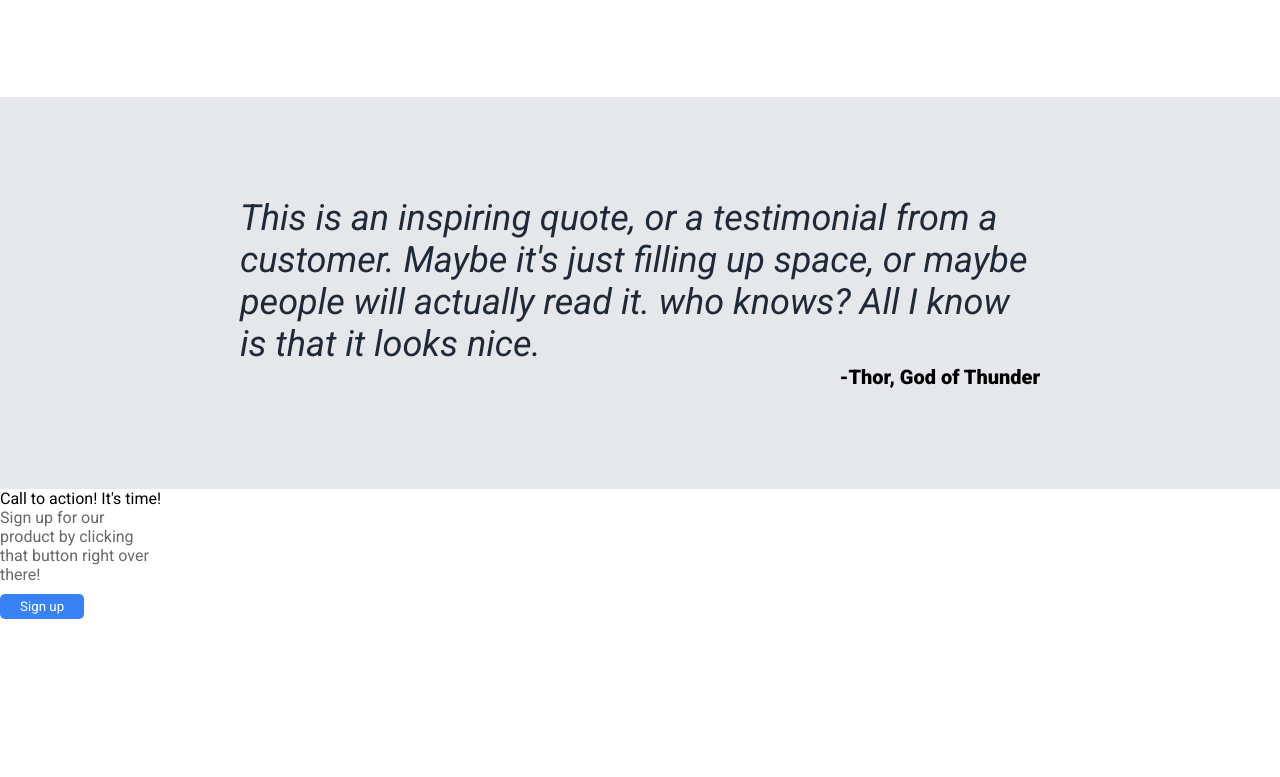
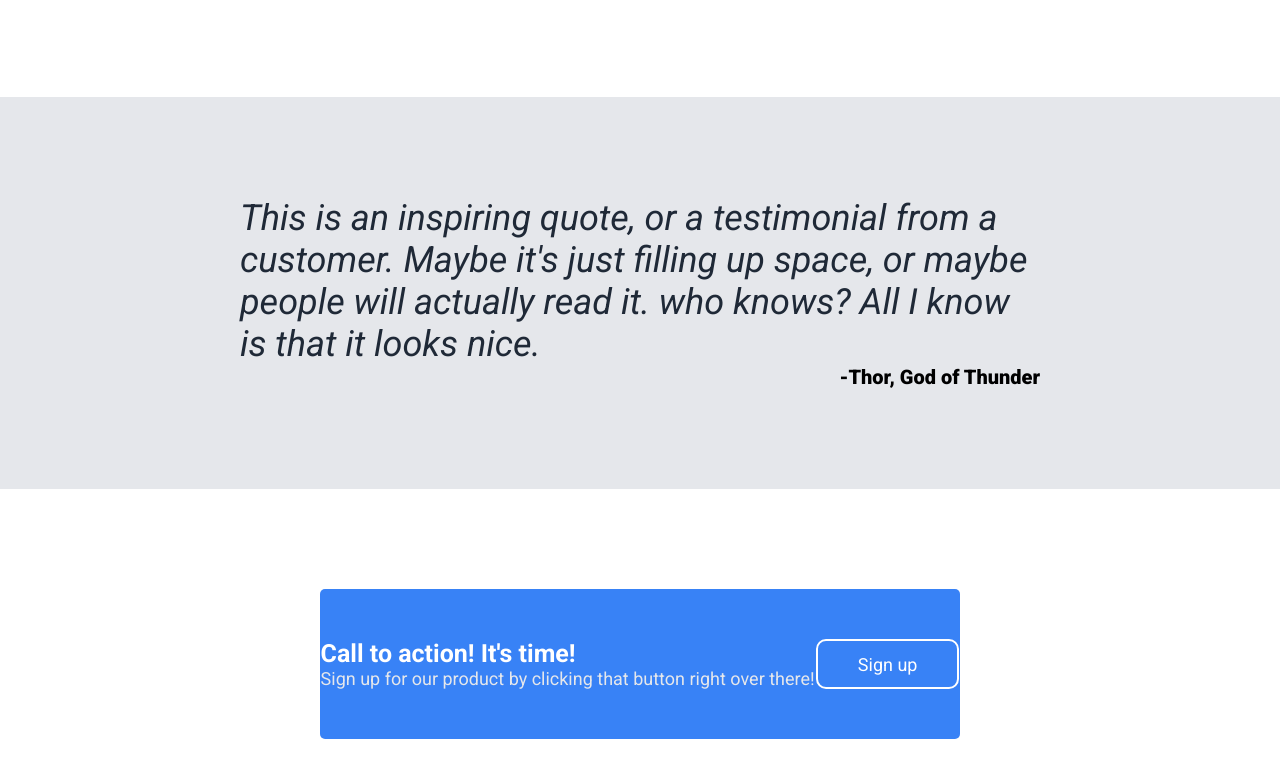
Before and after one commit to ARD11111/odin-landing-page, a plain HTML site: page index.html in a window 1280 px wide. Shown: the part 866-1643 px from the top of the page. Before the commit the page ends 1485 px from the top, so only its background shows below. Drawn offline with Linux system fonts and the light colour scheme.

Commit message:
Add styles to Sign up section

```diff
--- a/index.html
+++ b/index.html
@@ -78,7 +78,7 @@
       <div class="call">
       Call to action! It's time!
     </div>
-    <div class="subtext">
+    <div class="subtext-call">
       Sign up for our product by clicking that button right over there!
     </div>
     </div>
--- a/style.css
+++ b/style.css
@@ -81,7 +81,7 @@ ul{
   font-size: 18px;
   color: #E5E7EB;
 }
-button{
+.header-button{
   background-color: #3882f6;
   color: white;
   border-radius: 5px;
@@ -154,3 +154,53 @@ button{
   font-size: 20px;
   font-weight: 900;
 }
+
+/* fourth section */
+.fourth{
+  display: flex;
+  justify-content: center;
+  align-items: center;
+   margin: 100px 0px;
+  /* border: 2px solid indianred; */
+
+
+}
+.content{
+  display: flex;
+  justify-content: space-around;
+  background-color: #3882f6;
+  border-radius: 5px;
+  width: 50% ;
+  padding: 50px 0;
+
+}
+.text{
+  display: flex;
+  flex-direction: column;
+  justify-content: left;
+  /* border: 3px solid yellow; */
+  /* width: 50%; */
+
+
+}
+.call{
+  font-size: 25px;
+  color: white;
+  font-weight: 700;
+}
+.subtext-call{
+  /* border: 2px solid red; */
+  max-width: 500px;
+  color: #E5E7EB;
+  font-size: 18px;
+
+}
+.sign-up{
+  padding: 0px 40px;
+  background-color: #3882f6;
+  color: white;
+  border: 2px solid white;
+  border-radius: 10px;
+  font-size: 18px;
+
+}
```
